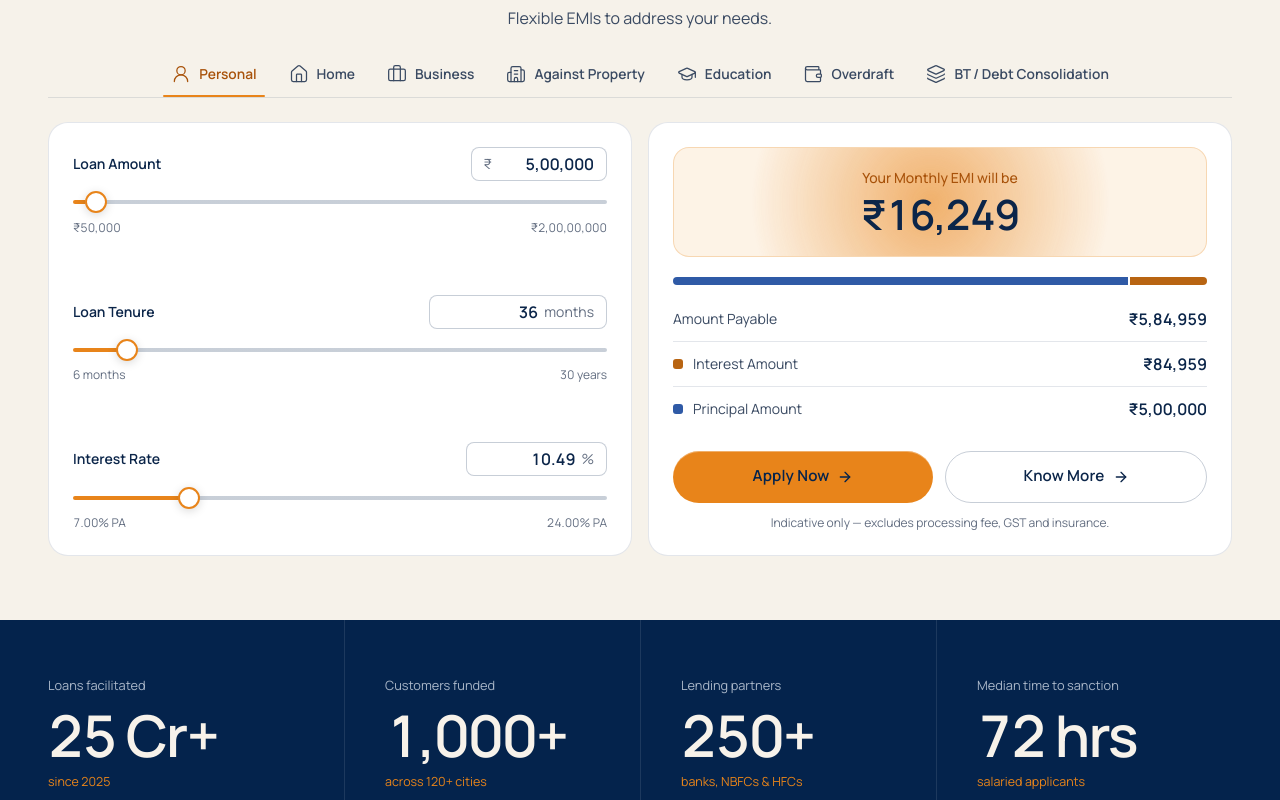
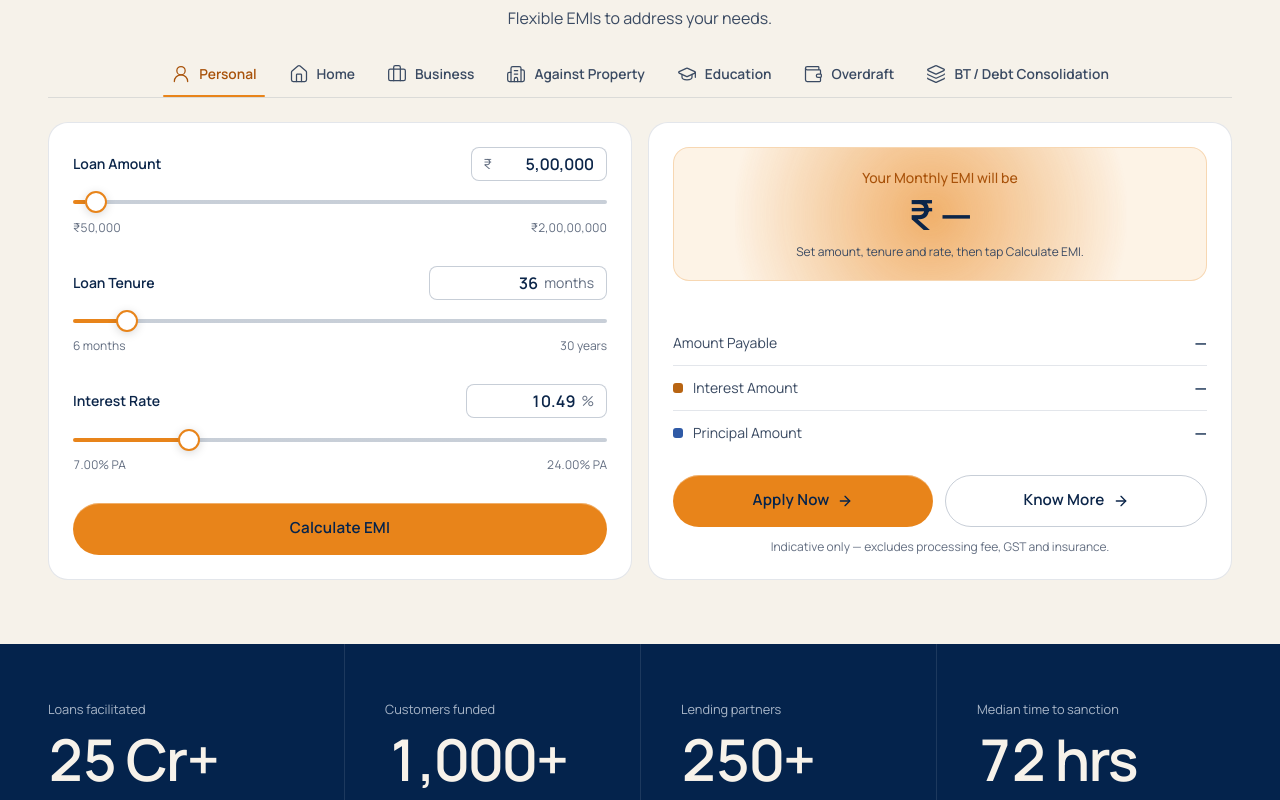
Before and after one commit to poojasharma68/aq-finance, a Next.js app: page / in a window 1280 px wide. Shown: the part 820-1620 px from the top of the page. Built offline with nearby package versions, Linux system fonts and the light colour scheme.

Commit message:
fix: update consent language in apply form and refine validation message for clarity

```diff
--- a/src/app/apply/apply-form.jsx
+++ b/src/app/apply/apply-form.jsx
@@ -1,7 +1,6 @@
 "use client";
 
 import { useState } from "react";
-import Link from "next/link";
 import { useForm, useWatch } from "react-hook-form";
 import { zodResolver } from "@hookform/resolvers/zod";
 import { AnimatePresence, motion } from "motion/react";
@@ -391,16 +390,8 @@ export function ApplyForm({ initialType, initialAmount }) {
                   {...register("consent")}
                 />
                 <span>
-                  I agree to the{" "}
-                  <Link href="/contact" className="font-semibold text-ink underline decoration-saffron underline-offset-2">
-                    Terms &amp; Conditions
-                  </Link>{" "}
-                  and{" "}
-                  <Link href="/contact" className="font-semibold text-ink underline decoration-saffron underline-offset-2">
-                    Privacy Policy
-                  </Link>
-                  , and authorise {brand.short} and its lending partners to contact me about this application, overriding
-                  DND.
+                  I allow {brand.short} and its lending partners to contact me by call, SMS or WhatsApp about this loan
+                  application.
                 </span>
               </label>
               <Field id="consent" error={errors.consent} className="pl-7" />
--- a/src/app/contact/page.jsx
+++ b/src/app/contact/page.jsx
@@ -11,7 +11,7 @@ export const metadata = {
 };
 
 const channels = [
-  { icon: Phone, label: "Call toll-free", value: contact.phone, href: contact.phoneHref },
+  { icon: Phone, label: "Call us", value: contact.phone, href: contact.phoneHref },
   { icon: MessageCircle, label: "WhatsApp", value: contact.whatsapp, href: contact.whatsappHref },
   { icon: Mail, label: "Email", value: contact.email, href: `mailto:${contact.email}` },
 ];
--- a/src/components/footer.jsx
+++ b/src/components/footer.jsx
@@ -67,7 +67,7 @@ export function Footer() {
             <a href={contact.phoneHref} className="mt-4 block figure text-3xl leading-none hover:text-saffron">
               {contact.phone}
             </a>
-            <p className="mt-2 text-sm text-on-navy-muted">Toll-free · {contact.hours}</p>
+            <p className="mt-2 text-sm text-on-navy-muted">{contact.hours}</p>
             <a href={`mailto:${contact.email}`} className="mt-4 block text-sm hover:text-saffron">
               {contact.email}
             </a>
--- a/src/components/home/emi-calculator.jsx
+++ b/src/components/home/emi-calculator.jsx
@@ -5,7 +5,7 @@ import { animate, motion, useMotionValue, useTransform } from "motion/react";
 import { loans } from "@/data/loans";
 import { formatINR, loanSummary } from "@/lib/finance";
 import { cn } from "@/lib/cn";
-import { ButtonLink } from "@/components/button";
+import { Button, ButtonLink } from "@/components/button";
 import { EASE, Reveal } from "@/components/motion";
 import { LoanIcon } from "@/components/ui";
 
@@ -86,7 +86,7 @@ function ResultRow({ label, value, dot }) {
         {dot && <span aria-hidden="true" className="size-2.5 rounded-[3px]" style={{ backgroundColor: dot }} />}
         {label}
       </dt>
-      <dd className="font-semibold text-ink tabular">{formatINR(value)}</dd>
+      <dd className="font-semibold text-ink tabular">{value == null ? "—" : formatINR(value)}</dd>
     </div>
   );
 }
@@ -97,8 +97,15 @@ export function EmiCalculator() {
   const [rate, setRate] = useState(10.49);
   const [months, setMonths] = useState(36);
 
-  const { emi, totalInterest, totalPayable } = loanSummary(amount, rate, months);
-  const principalShare = totalPayable > 0 ? amount / totalPayable : 1;
+  // the EMI is only worked out when the visitor asks for it, so the figure on
+  // screen always matches inputs they deliberately submitted
+  const [result, setResult] = useState(null);
+  const stale = result !== null && (result.amount !== amount || result.rate !== rate || result.months !== months);
+  const principalShare = result && result.totalPayable > 0 ? result.amount / result.totalPayable : 1;
+
+  function calculate() {
+    setResult({ amount, rate, months, ...loanSummary(amount, rate, months) });
+  }
 
   function applyPreset(slug) {
     const loan = loans.find((l) => l.slug === slug);
@@ -106,6 +113,7 @@ export function EmiCalculator() {
     setAmount(loan.example.amount);
     setRate(loan.rateFrom);
     setMonths(loan.example.months);
+    setResult(null);
   }
 
   return (
@@ -190,11 +198,19 @@ export function EmiCalculator() {
                 format={(v) => `${v.toFixed(2)}% PA`}
                 parse={(v) => Number.parseFloat(v)}
               />
+              <Button size="lg" onClick={calculate} className="w-full">
+                {stale ? "Recalculate EMI" : "Calculate EMI"}
+              </Button>
             </div>
           </div>
 
           {/* result */}
-          <div className="flex flex-col rounded-[1.25rem] border border-line bg-surface p-5 sm:p-6">
+          <div
+            className={cn(
+              "flex flex-col rounded-[1.25rem] border border-line bg-surface p-5 transition-opacity duration-300 sm:p-6",
+              stale && "opacity-60",
+            )}
+          >
             {/* the EMI figure, with a saffron glow drifting behind it */}
             <div className="relative isolate overflow-hidden rounded-2xl border border-saffron/25 bg-saffron-soft/60 px-5 py-5 text-center">
               <span
@@ -203,13 +219,18 @@ export function EmiCalculator() {
               />
               <p className="text-sm font-medium text-saffron-ink">Your Monthly EMI will be</p>
               <p className="mt-1.5 figure text-[clamp(2rem,4vw,2.6rem)] leading-none text-ink" aria-live="polite">
-                <AnimatedAmount value={emi} />
+                {result ? <AnimatedAmount value={result.emi} /> : "₹ —"}
               </p>
+              {(!result || stale) && (
+                <p className="mt-2 text-xs text-ink-soft">
+                  {result ? "Inputs changed — tap Recalculate EMI to update." : "Set amount, tenure and rate, then tap Calculate EMI."}
+                </p>
+              )}
             </div>
 
             {/* how the total splits — principal against interest */}
             <div
-              className="mt-5 flex h-2 w-full gap-0.5"
+              className={cn("mt-5 flex h-2 w-full gap-0.5", !result && "invisible")}
               role="img"
               aria-label={`Principal is ${Math.round(principalShare * 100)}% of what you repay, interest ${Math.round((1 - principalShare) * 100)}%`}
             >
@@ -224,9 +245,9 @@ export function EmiCalculator() {
             </div>
 
             <dl className="mt-3">
-              <ResultRow label="Amount Payable" value={totalPayable} />
-              <ResultRow label="Interest Amount" value={totalInterest} dot="var(--chart-interest)" />
-              <ResultRow label="Principal Amount" value={amount} dot="var(--chart-principal)" />
+              <ResultRow label="Amount Payable" value={result?.totalPayable} />
+              <ResultRow label="Interest Amount" value={result?.totalInterest} dot="var(--chart-interest)" />
+              <ResultRow label="Principal Amount" value={result?.amount} dot="var(--chart-principal)" />
             </dl>
 
             <div className="mt-auto flex flex-col gap-3 pt-5 sm:flex-row">
--- a/src/data/team.js
+++ b/src/data/team.js
@@ -12,13 +12,13 @@ export const founder = {
   quote:
     "I started this firm after watching families get turned away by one bank and never hear about the ten others that would have said yes. Our job is to make sure that never happens to our customers.",
   bio: [
-    "Before founding the company, Akaash spent over 12 years in retail lending with leading private banks — across credit, sales and branch operations.",
+    "Before founding the company, Akaash spent over 8 years in retail lending with leading private banks — across credit, sales and branch operations.",
     "Today Akaash leads partnerships with our lenders and personally reviews every case that needs a second look.",
   ],
   highlights: [
-    { value: 20, suffix: "+", label: "years in lending" },
+    { value: 8, suffix: "+", label: "years in lending" },
     { value: 250, suffix: "+", label: "lender relationships" },
-    { value: 1000, suffix: "+", label: "families funded" },
+    { value: 500, suffix: "+", label: "families funded" },
   ],
   links: { linkedin: "#" },
 };
```
Also changed, not shown: src/lib/schemas.js.
